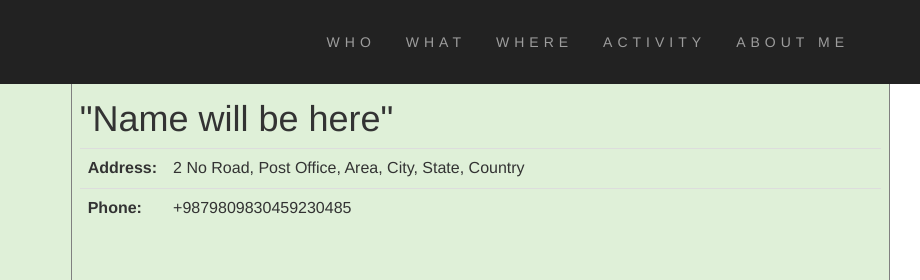
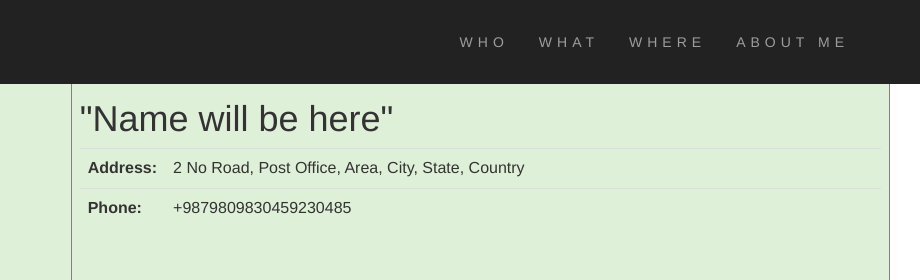
Before and after one commit to shraiyan21/todolist, a plain HTML site: page cv.html in a window 1280 px wide. Shown: the top 280 px of the page, 360-1280 px from the left. Drawn offline with Linux system fonts and the light colour scheme.

Commit message:
Update cv.html

```diff
--- a/cv.html
+++ b/cv.html
@@ -56,7 +56,7 @@
         <li><a href="index.html#who">WHO</a></li>
         <li><a href="index.html#what">WHAT</a></li>
         <li><a href="index.html#where">WHERE</a></li>
-        <li><a href="activity.php">ACTIVITY</a></li>
+
         <li><a href="cv.html">ABOUT ME</a></li>
       </ul>
     </div>
```
